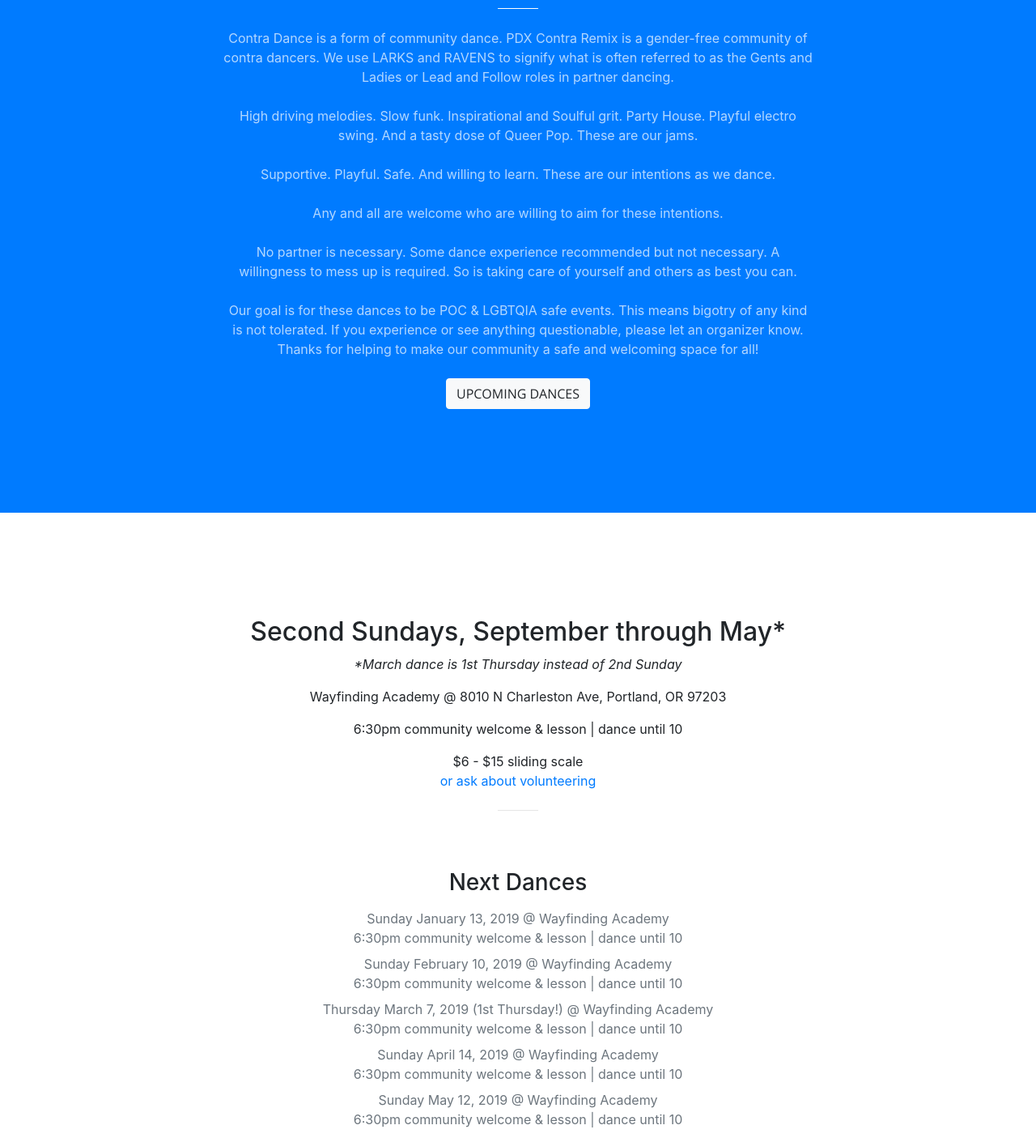
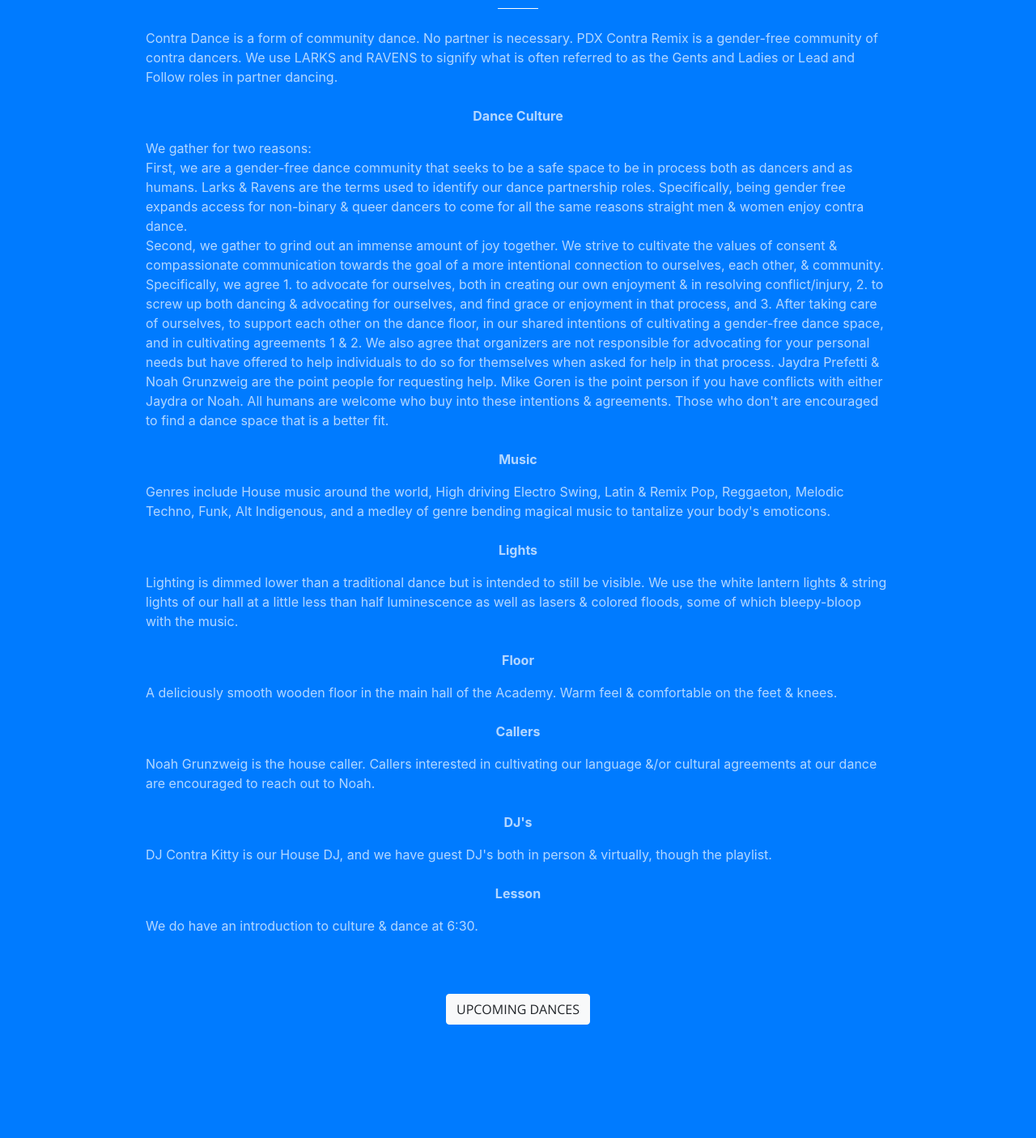
Before and after one commit to mgoren/contraremix, a website with bundled scripts: page index.html in a window 1280 px wide. Shown: the part 980-2385 px from the top of the page at 81% size. Built offline with nearby package versions, Linux system fonts and the light colour scheme.

Commit message:
update about and schedule

```diff
--- a/index.html
+++ b/index.html
@@ -75,16 +75,37 @@
     <section class="bg-primary" id="about">
       <div class="container">
         <div class="row">
-          <div class="col-lg-8 mx-auto text-center">
-            <h2 class="section-heading text-white">Awesome gender-free contra dancing!</h2>
+          <div class="col-lg-10 mx-auto">
+            <h2 class="section-heading text-white text-center">Awesome gender-free contra dancing!</h2>
             <hr class="light my-4">
-            <p class="text-faded mb-4">Contra Dance is a form of community dance. PDX Contra Remix is a gender-free community of contra dancers. We use LARKS and RAVENS to signify what is often referred to as the Gents and Ladies or Lead and Follow roles in partner dancing.</p>
-            <p class="text-faded mb-4">High driving melodies. Slow funk. Inspirational and Soulful grit. Party House. Playful electro swing. And a tasty dose of Queer Pop. These are our jams.</p>
-            <p class="text-faded mb-4">Supportive. Playful. Safe. And willing to learn. These are our intentions as we dance.</p>
-            <p class="text-faded mb-4">Any and all are welcome who are willing to aim for these intentions.</p>
-            <p class="text-faded mb-4">No partner is necessary. Some dance experience recommended but not necessary. A willingness to mess up is required. So is taking care of yourself and others as best you can.</p>
-            <p class="text-faded mb-4">Our goal is for these dances to be POC & LGBTQIA safe events. This means bigotry of any kind is not tolerated. If you experience or see anything questionable, please let an organizer know. Thanks for helping to make our community a safe and welcoming space for all!</p>
-            <a class="btn btn-light btn-xl js-scroll-trigger" href="#schedule">Upcoming Dances</a>
+            <p class="text-faded mb-4">Contra Dance is a form of community dance. No partner is necessary. PDX Contra Remix is a gender-free community of contra dancers. We use LARKS and RAVENS to signify what is often referred to as the Gents and Ladies or Lead and Follow roles in partner dancing.</p>
+
+            <p class="text-faded text-center"><strong>Dance Culture</strong></p>
+            <p class="text-faded mb-4">
+              We gather for two reasons:<br>
+              First, we are a gender-free dance community that seeks to be a safe space to be in process both as dancers and as humans. Larks & Ravens are the terms used to identify our dance partnership roles. Specifically, being gender free expands access for non-binary & queer dancers to come for all the same reasons straight men & women enjoy contra dance.<br>
+              Second, we gather to grind out an immense amount of joy together. We strive to cultivate the values of consent & compassionate communication towards the goal of a more intentional connection to ourselves, each other, & community. Specifically, we agree 1. to advocate for ourselves, both in creating our own enjoyment & in resolving conflict/injury, 2. to screw up both dancing & advocating for ourselves, and find grace or enjoyment in that process, and 3. After taking care of ourselves, to support each other on the dance floor, in our shared intentions of cultivating a gender-free dance space, and in cultivating agreements 1 & 2.  We also agree that organizers are not responsible for advocating for your personal needs but have offered to help individuals to do so for themselves when asked for help in that process. Jaydra Prefetti & Noah Grunzweig are the point people for requesting help. Mike Goren is the point person if you have conflicts with either Jaydra or Noah. All humans are welcome who buy into these intentions & agreements. Those who don't are encouraged to find a dance space that is a better fit.</p>
+
+            <p class="text-faded text-center"><strong>Music</strong></p>
+            <p class="text-faded mb-4">Genres include House music around the world, High driving Electro Swing, Latin & Remix Pop, Reggaeton, Melodic Techno, Funk, Alt Indigenous, and a medley of genre bending magical music to tantalize your body's emoticons.</p>
+
+            <p class="text-faded text-center"><strong>Lights</strong></p>
+            <p class="text-faded mb-4">Lighting is dimmed lower than a traditional dance but is intended to still be visible. We use the white lantern lights & string lights of our hall at a little less than half luminescence as well as lasers & colored floods, some of which bleepy-bloop with the music.</p>
+
+            <p class="text-faded text-center"><strong>Floor</strong></p>
+            <p class="text-faded mb-4">A deliciously smooth wooden floor in the main hall of the Academy.  Warm feel & comfortable on the feet & knees.</p>
+
+            <p class="text-faded text-center"><strong>Callers</strong></p>
+            <p class="text-faded mb-4">Noah Grunzweig is the house caller.  Callers interested in cultivating our language &/or cultural agreements at our dance are encouraged to reach out to Noah.</p>
+
+            <p class="text-faded text-center"><strong>DJ's</strong></p>
+            <p class="text-faded mb-4">DJ Contra Kitty is our House DJ, and we have guest DJ's both in person & virtually, though the playlist.</p>
+
+            <p class="text-faded text-center"><strong>Lesson</strong></p>
+            <p class="text-faded mb-4">We do have an introduction to culture & dance at 6:30.</p>
+
+            <br><br>
+            <p class="text-center"><a class="btn btn-light btn-xl js-scroll-trigger" href="#schedule">Upcoming Dances</a></p>
           </div>
         </div>
       </div>
@@ -95,7 +116,7 @@
         <div class="row">
           <div class="col-lg-12 text-center">
             <h2 class="section-heading">Second Sundays, September <span class="desktop-only">through</span><span class="mobile-only">-</span> May*</h2>
-            <p><em>*March dance is 1st Thursday instead of 2nd Sunday</em></p>
+            <p><em>*March schedule is different and includes 2 dances</em></p>
             <p>
               <span class="desktop-only">Wayfinding Academy @ 8010 N Charleston Ave, Portland, OR 97203</span>
               <span class="mobile-only">Wayfinding Academy<br>8010 N Charleston Ave, Portland, OR 97203</span>
@@ -116,16 +137,13 @@
               <h3 class="mb-3">Next Dances</h3>
               <ul class="list-unstyled" id="next-dances">
                 <li class="text-muted mb-0 dance">
-                  <span class="desktop-only">Sunday January 13, 2019 @ Wayfinding Academy <br>6:30pm community welcome & lesson | dance until 10</span>
-                  <span class="mobile-only">Sun 1/13/19 <br>6:30pm community welcome & lesson <br>dance until 10 <br>Wayfinding Academy</span>
+                  <span class="desktop-only">Thursday March 7, 2019 (1st Thursday!) @ POLISH HALL <br>6:30pm community welcome & lesson | dance until 10</span>
+                  <span class="mobile-only">Thu 3/7/19 (1st Thursday!) <br>6:30pm community welcome & lesson <br>dance until 10 <br>POLISH HALL</span>
+                  <br>3832 N Interstate Ave, Portland, OR 97227
                 </li>
                 <li class="text-muted mb-0 dance">
-                  <span class="desktop-only">Sunday February 10, 2019 @ Wayfinding Academy <br>6:30pm community welcome & lesson | dance until 10</span>
-                  <span class="mobile-only">Sun 2/10/19 <br>6:30pm community welcome & lesson <br>dance until 10 <br>Wayfinding Academy</span>
-                </li>
-                <li class="text-muted mb-0 dance">
-                  <span class="desktop-only">Thursday March 7, 2019 (1st Thursday!) @ Wayfinding Academy <br>6:30pm community welcome & lesson | dance until 10</span>
-                  <span class="mobile-only">Thu 3/7/19 (1st Thursday!) <br>6:30pm community welcome & lesson <br>dance until 10 <br>Wayfinding Academy</span>
+                  <span class="desktop-only">Sunday March 31, 2019 (Last Sunday!) @ Wayfinging Academy <br>6:30pm community welcome & lesson | dance until 10</span>
+                  <span class="mobile-only">Sun 3/31/19 (Last Sunday!) <br>6:30pm community welcome & lesson <br>dance until 10 <br>Wayfinding Academy</span>
                 </li>
                 <li class="text-muted mb-0 dance">
                   <span class="desktop-only">Sunday April 14, 2019 @ Wayfinding Academy <br>6:30pm community welcome & lesson | dance until 10</span>
```
